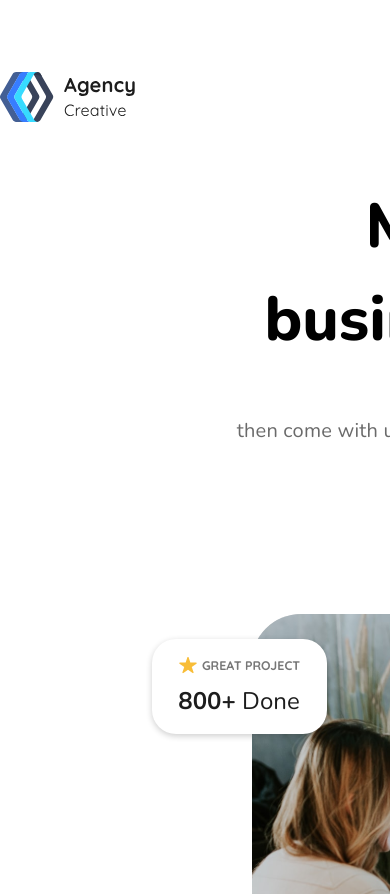
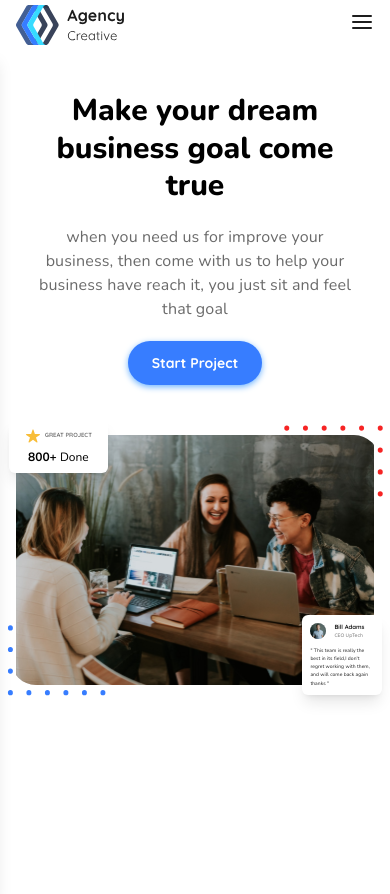
Before and after one commit to suphanatchanlek30/Agency-Creative, a React (Vite) app: page / in a window 390 px wide. Shown: the top 894 px of the page. Built offline with nearby package versions, Linux system fonts and the light colour scheme.

Commit message:
update Navbar and Responsive Section Home

```diff
--- a/src/components/Navbar.jsx
+++ b/src/components/Navbar.jsx
@@ -1,8 +1,10 @@
-import React from 'react'
-import Logo from '../assets/Logo/Logo1.svg'
-import { navLists } from '../data/data'
+import React, { useState } from 'react';
+import Logo from '../assets/Logo/Logo1.svg';
+import { navLists } from '../data/data';
+import { FiMenu, FiX } from 'react-icons/fi'; // ไอคอนเมนู
 
-const Navbar = ({scrollToSection, homeRef, aboutRef, servicesRef, projectsRef}) => {
+const Navbar = ({ scrollToSection, homeRef, aboutRef, servicesRef, projectsRef }) => {
+    const [isMenuOpen, setIsMenuOpen] = useState(false);
 
     const sections = {
         homeRef,
@@ -11,17 +13,21 @@ const Navbar = ({scrollToSection, homeRef, aboutRef, servicesRef, projectsRef})
         projectsRef,
     };
 
-  return (
-    <header className='flex justify-center container mx-auto mt-[72px] w-[1240px] h-[50px]'>
-        <nav className='flex justify-between items-center w-full font-body'>
-                {/* logo */}
+    const toggleMenu = () => {
+        setIsMenuOpen(!isMenuOpen);
+    };
+
+    return (
+        <header className='flex justify-center container mx-auto mt-[0px] md:mt-[72px]'>
+            <nav className='flex justify-between fixed items-center w-full h-[50px] font-body px-4 md:px-8 lg:px-12 bg-white z-50'>
+                {/* Logo */}
                 <div className='logo'>
-                    <img src={Logo} alt="Logo" />
+                    <img src={Logo} alt="Logo" className='h-10' />
                 </div>
 
-                {/* Navlist */}
-                <div className='NavList'>
-                    <ul className='flex text-[18px] text-center items-center gap-[50px]'>
+                {/* Desktop Navlist */}
+                <div className='NavList hidden md:flex'>
+                    <ul className='flex text-[18px] text-center items-center gap-[30px]'>
                         {navLists.map((list, index) => (
                             <li key={index} onClick={() => scrollToSection(sections[list.section])}>
                                 <button className='text-[#1D1D1D] hover:font-bold duration-100'>{list.name}</button>
@@ -30,13 +36,50 @@ const Navbar = ({scrollToSection, homeRef, aboutRef, servicesRef, projectsRef})
                     </ul>
                 </div>
 
-                {/* Button */}
-                <div className='button'>
-                    <button className='border border[1px] border-[#377DFF] px-[50px] py-[12px] rounded-3xl text-[#377DFF] text-[16px] font-bold'>Contacts</button>
+                {/* Contact Button */}
+                <div className='button hidden sm:flex'>
+                    <button className='border border-[#377DFF] px-[30px] py-[10px] rounded-3xl text-[#377DFF] text-[16px] font-bold hover:bg-[#377DFF] hover:text-white transition duration-200'>
+                        Contacts
+                    </button>
                 </div>
-        </nav>
-    </header>
-  )
-}
 
-export default Navbar
+                {/* Mobile Menu Toggle Button */}
+                <div className='md:hidden'>
+                    <button onClick={toggleMenu} className='text-[#1D1D1D] focus:outline-none'>
+                        {isMenuOpen ? <FiX className="h-6 w-6" /> : <FiMenu className="h-6 w-6" />}
+                    </button>
+                </div>
+            </nav>
+
+            {/* Sidebar Menu */}
+            <div className={`fixed top-[50px] border text-center left-0 h-full bg-white shadow-lg z-50 transform ${isMenuOpen ? 'translate-x-0' : '-translate-x-full'} transition-transform duration-300 ease-in-out w-full`}>
+                <div className='flex flex-col p-4'>
+
+                    {/* Close button inside the sidebar
+                    <button onClick={toggleMenu} className='self-end text-[#1D1D1D] mb-4'>
+                        <FiX className="h-6 w-6" />
+                    </button> */}
+
+                    {/* Sidebar Navigation Links */}
+                    <ul className='flex flex-col text-[18px] gap-4'>
+                        {navLists.map((list, index) => (
+                            <li key={index} onClick={() => {
+                                scrollToSection(sections[list.section]);
+                                toggleMenu();
+                            }}>
+                                <button className='text-[#1D1D1D] hover:font-bold duration-100'>{list.name}</button>
+                            </li>
+                        ))}
+                    </ul>
+
+                    {/* Sidebar Contact Button */}
+                    <button className='mt-6 border border-[#377DFF] px-[20px] py-[8px] rounded-3xl text-[#377DFF] text-[16px] font-bold hover:bg-[#377DFF] hover:text-white transition duration-200'>
+                        Contacts
+                    </button>
+                </div>
+            </div>
+        </header>
+    );
+};
+
+export default Navbar;
--- a/src/page/Home.jsx
+++ b/src/page/Home.jsx
@@ -1,7 +1,5 @@
 import React from 'react'
-
 import { IoIosStar } from "react-icons/io";
-// img
 import Header1 from "../assets/img_Header/img2.svg";
 import people from "../assets/img_Header/img1.svg";
 import sky from "../assets/decorate/sky.svg";
@@ -9,55 +7,133 @@ import red from "../assets/decorate/red.svg";
 
 const Home = () => {
   return (
-    <div className='flex justify-center container mx-auto mt-[58px] w-[1240px] h-[1001px]'>
+    <div className='container mx-auto px-4 sm:px-6 lg:px-8 mt-8 sm:mt-12 lg:mt-[100px] min-h-screen'>
       <div className='flex flex-col items-center w-full font-body'>
         {/* ข้อความ */}
-        <div className='text-center'>
-          <h1 className='text-[62px] font-extrabold font-body2'>Make your dream <br /> business goal come true</h1>
-          <p className='text-[20px] font-normal font-body2 text-[#464646] opacity-80 leading-[150%] mt-[20px] tracking-[0.01em] '>when you need us for improve your business, <br />then come with us to help your business have reach it, you just sit and feel that goal</p>
+        <div className='text-center px-4'>
+          <h1 className='text-3xl sm:text-4xl md:text-5xl lg:text-[64px] font-extrabold font-body2 leading-tight mt-[60px] sm:mt-[0]'>
+            Make your dream <br className='hidden sm:block' /> business goal come true
+          </h1>
+          <p className='text-base sm:text-lg lg:text-[20px] font-normal font-body2 text-[#464646] opacity-80 leading-[150%] mt-[20px] sm:mt-[20px] md:mt-[60px] tracking-[0.01em]'>
+            when you need us for improve your business, <br className='hidden sm:block' />
+            then come with us to help your business have reach it, <br className='hidden sm:block' />
+            you just sit and feel that goal
+          </p>
           {/* button */}
-          <div className='mt-[2rem]'>
-            <a href="" className='pt-[12px] pb-[12px] pl-[50px] pr-[50px] bg-[#377DFF] text-[#FFFFFF] rounded-[24px] text-[16px] font-body2 shadow-[0px_2px_6px]  shadow-[#6eb4ff]'>Start Project</a>
+          <div className='mt-[20px] sm:mt-8 lg:mt-[2rem]'>
+            <a href="" className='inline-block font-body font-bold py-3 px-6 sm:pt-[12px] sm:pb-[12px] sm:pl-[50px] sm:pr-[50px] bg-[#377DFF] text-white rounded-[24px] text-sm sm:text-[16px] shadow-[0px_2px_6px] shadow-[#6eb4ff] hover:bg-[#2461d1] transition-colors'>
+              Start Project
+            </a>
           </div>
         </div>
 
         {/* รูปภาพ */}
-        <div className='mt-[1rem] justify-center items-center relative'>
-          <div className="relative top-[120px] right-[100px] border-white shadow-[0px_2px_6px] shadow-[#00000032] text-[#1D1D1D] w-[175px] h-[95px] rounded-3xl bg-[#FFFFFF]  z-40">
-            <div className='p-4 text-center'>
-              <div className='flex flex-row gap-1 justify-center items-center text-center mb-2'>
-                <IoIosStar className='text-[#F8BD38] text-[20px]' />
-                <p className='font-body text-[12.5px] font-bold text-[#1D1D1D] opacity-60 justify-center items-center uppercase'>Great Project</p>
+        <div className='mt-[50px] sm:mt-[50px] md:mt-[80px] lg:mt-[5rem] w-full relative'>
+          {/* Great Project Card */}
+          <div className="absolute
+                  left-[-2%] sm:left-auto sm:right-[75%] md:right-[580px] lg:right-[80%] xl:right-[900px] 2xl:right-[1040px]
+                  top-[-5%] sm:top-[100px] md:top-[15px] lg:top-[120px] xl:top-[20px] 2xl:top-[30px]
+                  w-[99px] sm:w-[160px] md:w-[165px] lg:w-[175px] xl:w-[180px]
+                  h-[53px] sm:h-[85px] md:h-[90px] lg:h-[95px] xl:h-[100px]
+                  rounded-[6px] xl:rounded-[16px]
+                  bg-white shadow-lg z-40 transition-all duration-300">
+
+            <div className='p-2 sm:p-3.5 md:p-3.5 lg:p-4 xl:p-5'>
+
+              <div className='flex flex-row
+                    gap-1 sm:gap-1.5 md:gap-2
+                    justify-center items-center text-center
+                    mb-1 sm:mb-2.5 md:mb-3'>
+
+                <IoIosStar className='text-[#F8BD38]
+                text-base sm:text-[18px] md:text-[19px] lg:text-[20px] xl:text-[22px] transition-all' />
+
+                <p className='font-body
+                    text-[6px] sm:text-[11px] md:text-[12px] lg:text-[12.5px] xl:text-[12px]
+                    font-bold text-[#1D1D1D] opacity-60 uppercase'>
+                  Great Project
+                </p>
+
               </div>
-              <p className='font-body2 text-[24px]'><span className='font-body2 text-[24px] font-bold'>800+</span> Done</p>
+
+              <p className='font-body2 text-center
+              text-[12px] sm:text-[20px] md:text-[22px] lg:text-[24px] xl:text-[24px]'>
+                <span className='font-bold'>800+</span> Done
+              </p>
+
             </div>
           </div>
 
-          <div className='relative w-[737px] h-[501px]'>
-            {/* รูปที่อยู่ด้านหลัง */}
-            <img src={sky} alt="Background Image" className='absolute top-[-20px] left-[140px] object-cover z-10 opacity-100' />
+          {/* Main Image Container */}
+          <div className='relative w-full sm:w-[550px] md:w-[650px] lg:w-[737px] h-[300px] sm:h-[400px] lg:h-[501px] mx-auto'>
+            {/* Background Images */}
+            <img src={sky}
+              alt="Background Image"
+              className='absolute
+                  top-[190px] sm:top-[-15px] md:top-[-18px] lg:top-[-20px] xl:top-[-22px]
+                  left-[-9px] sm:left-[100px] md:left-[120px] lg:left-[140px] xl:left-[160px]
+                  w-[99px] sm:w-[300px] md:w-auto lg:w-[99px] xl:w-auto
+                  z-10  opacity-100'/>
 
-            {/* รูปหลัก */}
-            <img src={Header1} alt="Header1" className='absolute top-0 left-0 w-full h-full object-cover z-20' />
+            {/* Main Image */}
+            <img src={Header1}
+              alt="Header1"
+              className='absolute
+                  top-0 left-0 w-full
+                  h-[250px] sm:h-[300px] md:h-full lg:h-[450px] xl:h-full
+                  md:rounded-[20px]
+                  object-cover z-20' />
 
-            {/* รูปที่อยู่ด้านหลัง */}
-            <img src={red} alt="Background Image" className='absolute top-[450px] left-[140px] object-cover z-10 opacity-100' />
-
+            {/* Bottom Background */}
+            <img src={red}
+              alt="Background Image"
+              className='absolute
+                  top-[-10px] sm:top-[-15px] md:top-[345px] lg:top-[-20px] xl:top-[450px]
+                  left-[268px] sm:left-[100px] md:left-[120px] lg:left-[140px] xl:left-[160px]
+                  w-[99px] sm:w-[300px] md:w-auto lg:w-[99px] xl:w-auto
+                  z-10  opacity-100' />
           </div>
 
-          <div className="relative top-[-160px] left-[670px] border-white shadow-[0px_2px_6px] shadow-[#00000032] text-[#1D1D1D] w-[166px] h-[166px] rounded-3xl bg-[#FFFFFF] z-30">
-            <div className='p-4 text-start'>
+          {/* Testimonial Card */}
+          <div className="absolute
+                  right-4 sm:right-auto bottom-0
+                  left-[80%] sm:left-[70%] md:left-[600px] lg:left-[75%] xl:left-[900px] 2xl:left-[1050px]
+                  top-[180px] sm:top-[40%] md:top-[260px] lg:top-[30%] xl:top-[340px] 2xl:top-[340px]
+                  w-[80px] sm:w-[155px] md:w-[160px] lg:w-[166px] xl:w-[170px]
+                  h-[80px] sm:h-[155px] md:h-[160px] lg:h-[166px] xl:h-[170px]
+                  rounded-[6px] sm:rounded-3xl xl:rounded-[16px]
+                bg-white shadow-lg z-30 transition-all duration-300">
+
+            <div className='p-2 sm:p-3.5 md:p-4 lg:p-4 xl:p-5 text-start'>
+
               <div className='flex flex-row gap-2 justify-start items-center text-start mb-2'>
-                <img src={people} alt="" className='text-start w-[32px] h-[32px]' />
+
+                <img src={people} alt=""
+                className='w-[16px] sm:w-[28px] md:w-[30px] lg:w-[32px] xl:w-[34px]
+                  h-[16px] sm:h-[28px] md:h-[30px] lg:h-[32px] xl:h-[34px]' />
+
                 <div>
-                  <p className='font-body text-[10px] font-bold text-[#1D1D1D] opacity-100'>Bill Adams</p>
-                  <p className='font-body text-[8px] font-semibold text-[#1D1D1D] opacity-50'>CEO UpTech</p>
+                  <p className='font-body text-[6px] sm:text-[9px] md:text-[9.5px] lg:text-[10px] xl:text-[11px] font-bold text-[#1D1D1D]'>
+                    Bill Adams
+                  </p>
+
+                  <p className='font-body text-[5px] sm:text-[7px] md:text-[7.5px] lg:text-[8px] xl:text-[9px] font-semibold text-[#1D1D1D] opacity-50'>
+                    CEO UpTech
+                  </p>
                 </div>
+
               </div>
-              <p className='font-body2 text-[11px] text-[#1D1D1D] text-start mt-4'>“ This team is really the best in its field,I don't regret working with them, and will come back again thanks “</p>
+
+              <p className='font-body2 text-[5px] sm:text-[10px] md:text-[10.5px] lg:text-[11px] xl:text-[10.5px]
+                text-[#1D1D1D] text-start
+                  mt-2 sm:mt-3 md:mt-3.5 lg:mt-4 xl:mt-4
+                  p-0 sm:p-0 md:p-0 lg:p-0 xl:p-0
+                  leading-relaxed tracking-[0.01em]'>
+                " This team is really the best in its field,I don't regret working with them, and will come back again thanks "
+              </p>
+
             </div>
           </div>
-
         </div>
       </div>
     </div>
```
